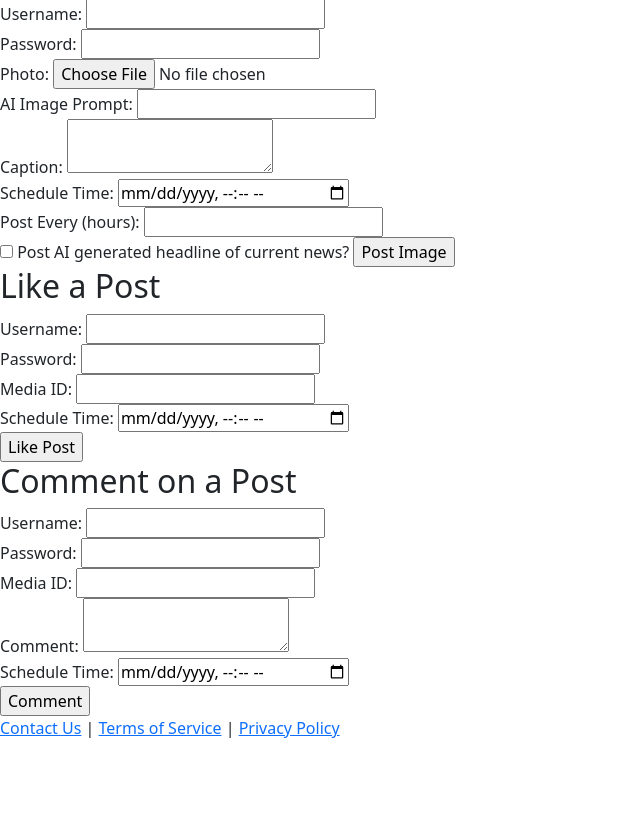
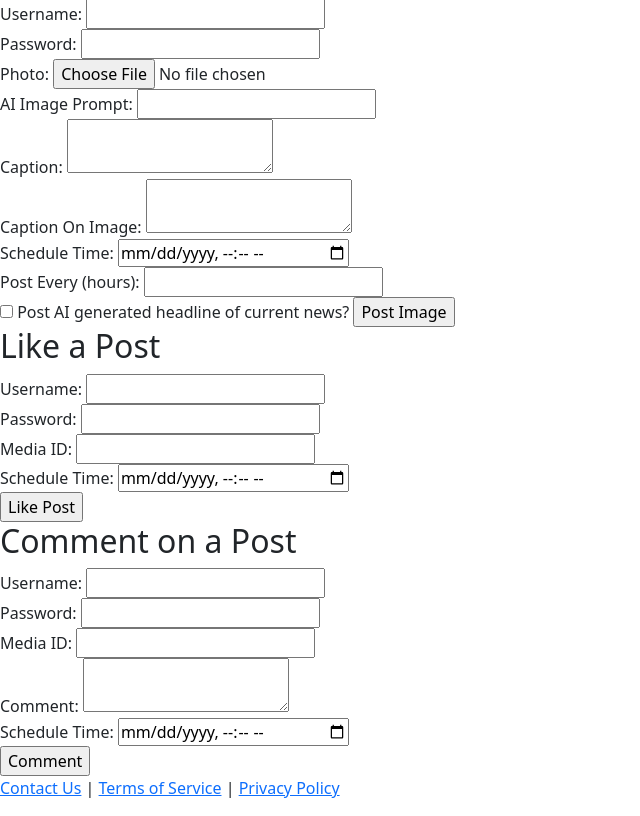
Before and after one commit to SakethSripada/Flask-SocialMedia-Automation, a Flask app: page /instagram_form in a window 1280 px wide. Shown: the part 357-1173 px from the top of the page, without its empty margins (0-640 px from the left). Before the commit the page ends 1095 px from the top, so only its background shows below. Run offline with Flask 3, Linux system fonts and the light colour scheme; some libraries are stand-ins or nearby versions.

Commit message:
added feature for users to specify a caption that will be written over the post

```diff
--- a/app.py
+++ b/app.py
@@ -452,6 +452,7 @@ def post_image():
     username = request.form['username']
     password = request.form['password']
     caption = request.form['caption']
+    caption_on_image = request.form['caption_on_image']
     ai_prompt = request.form.get("ai_prompt")
     scheduled_time = request.form.get("schedule_time")
     post_interval_hours = float(request.form.get("post_interval_hours") or 0)
@@ -510,6 +511,11 @@ def post_image():
             elif is_ip_blocked(client, username, password):
                 flash("Your IP has been blocked from using the AI image generation service. "
                       "Please try again later.", "error")
+        elif caption_on_image:
+            photo = request.files["photo"]
+            text_to_add = caption_on_image.upper()
+            position = (50, 50)
+            file_path = add_text_to_image(photo, text_to_add, position)
         else:
             photo = request.files["photo"]
             unique_filename = secure_filename(f"{uuid.uuid4()}_{photo.filename}")
--- a/templates/instagram.html
+++ b/templates/instagram.html
@@ -58,6 +58,9 @@
     </label><br>
         Caption: <label>
         <textarea name="caption"></textarea>
+    </label><br>
+        Caption On Image: <label>
+        <textarea name="caption_on_image"></textarea>
     </label><br>
         Schedule Time: <label>
     <input type="datetime-local" name="schedule_time">
```
Also changed, not shown: news_utils.py (+5 -15 lines).
